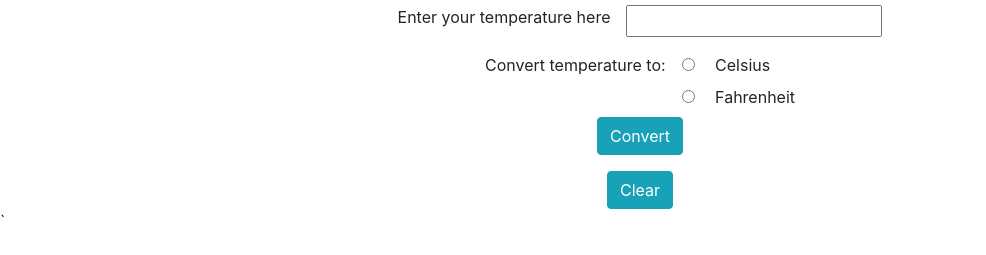
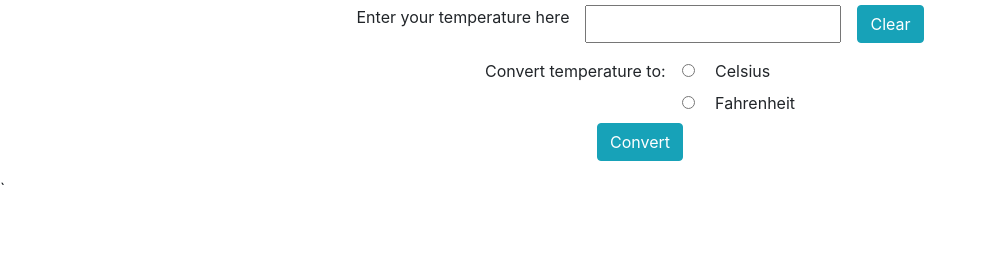
Before and after one commit to williaj615/temp-converter, a plain HTML site: page index.html in a window 1280 px wide. Shown: the part 51-306 px from the top of the page, without its empty margins (0-986 px from the left). Drawn offline with nearby package versions, Linux system fonts and the light colour scheme.

Commit message:
added read me details and moved clear button

```diff
--- a/index.html
+++ b/index.html
@@ -17,6 +17,9 @@
     <div class="input-holder">
         <label for="temperatureInput">Enter your temperature here</label>
         <input type="text" id=temperatureInput>
+        <div class="clear-button-wrapper">
+            <button class="btn btn-info" id="clear-button">Clear</button>
+        </div>
     </div>
 
     <div class="button-selection">
@@ -44,9 +47,6 @@
 
         </div>
     </div>
-    <div class="clear-button-wrapper">
-        <button class="btn btn-info" id="clear-button">Clear</button>
-    </div>
 `
     <script src="./main.js"></script>
 </body>
--- a/main.css
+++ b/main.css
@@ -31,7 +31,7 @@ h1 {
 .c-button-wrapper {
     display: block;
 }
-.convert-button-wrapper, .clear-button-wrapper {
+.convert-button-wrapper {
     display: flex;
     justify-content: center;
 }
@@ -41,3 +41,9 @@ h1 {
     display: flex;
     justify-content: center;
 }
+
+.clear-button-wrapper {
+    display: flex;
+    justify-content: center;
+    padding-left: 1em;
+}
```
Also changed, not shown: screenshots/conversion_view.png (added), screenshots/main_view.png (added), 2 other files.
